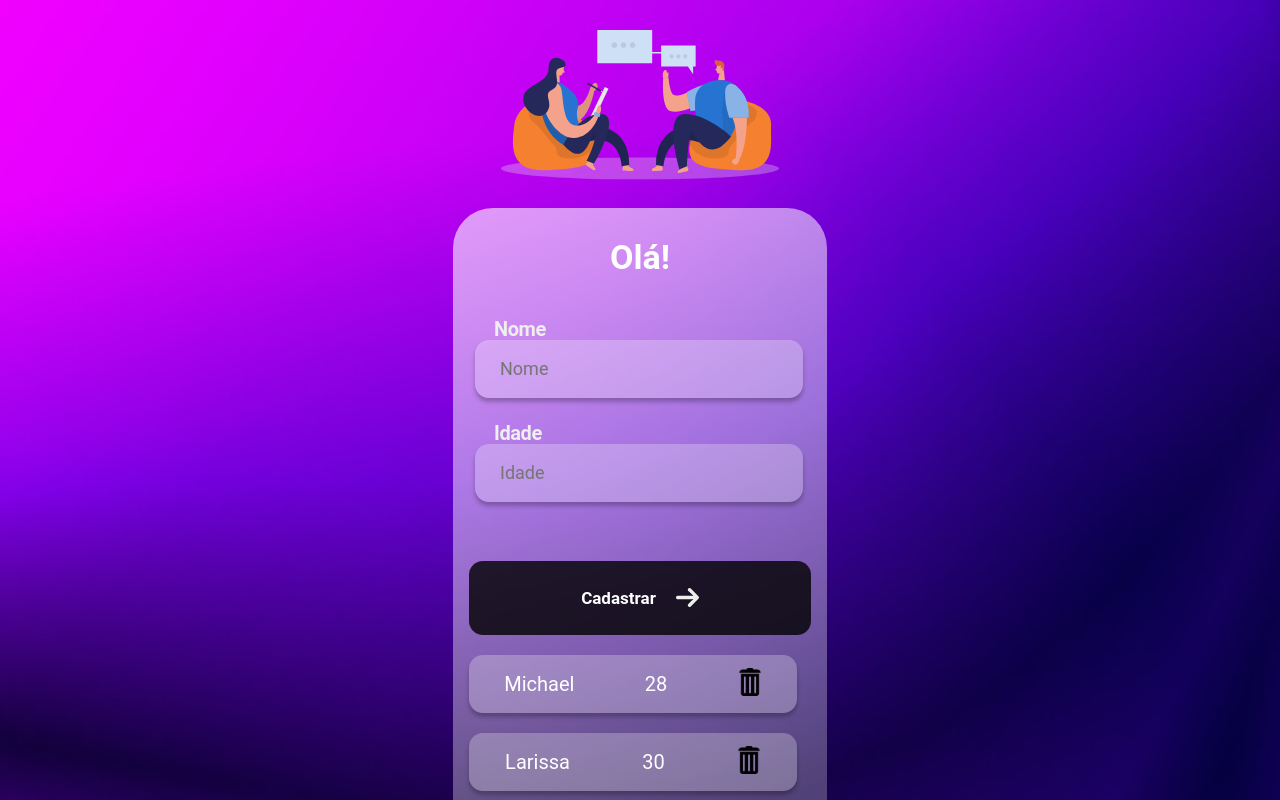
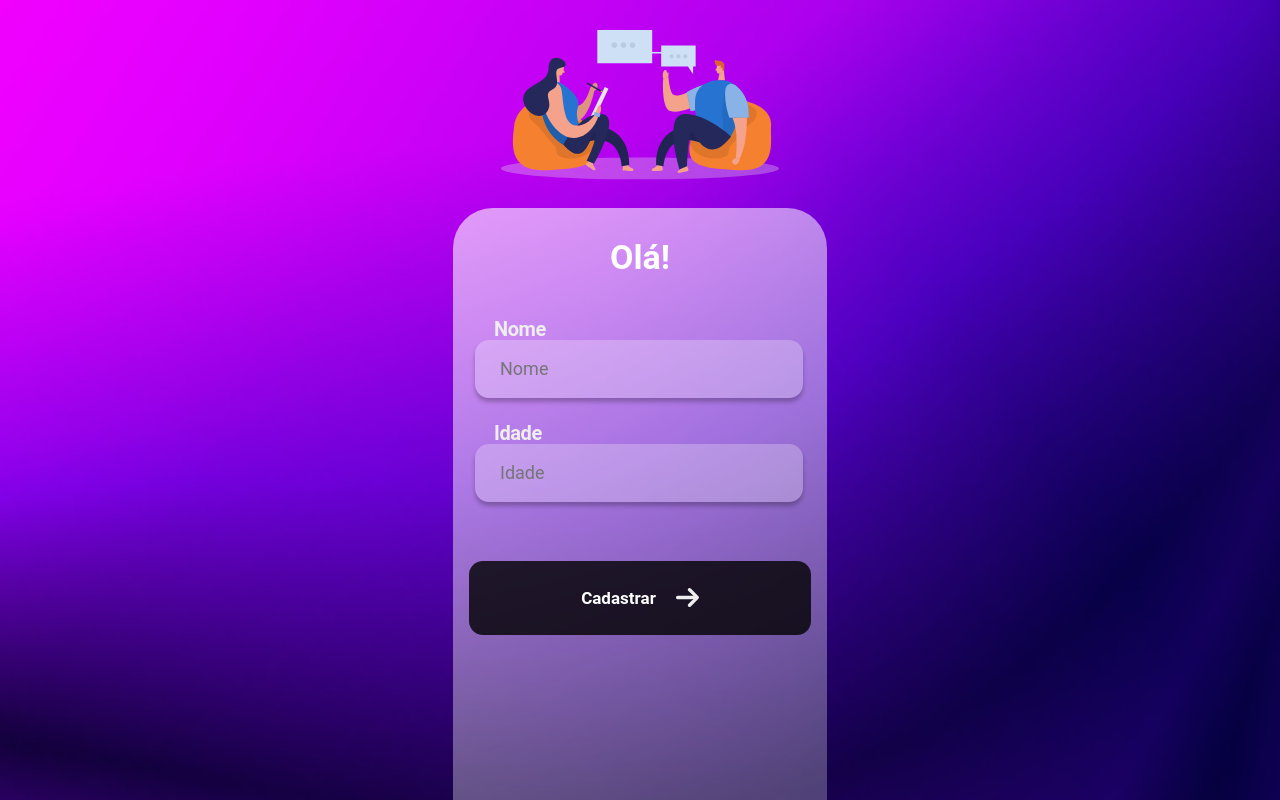
Before and after one commit to Michaelhenri/first-project-react, a React (Create React App) app: page / in a window 1280 px wide. Shown: the top 800 px of the page. Built offline with nearby package versions, Linux system fonts and the light colour scheme; the HTML template or start-up script is replaced by a standard one.

Commit message:
Pegando valores dos inputs

```diff
--- a/src/App.js
+++ b/src/App.js
@@ -1,4 +1,4 @@
-import React from 'react'
+import React, {useState} from 'react'
 
 import People from './assets/people.svg'
 import Arrow from './assets/arrow.svg'
@@ -7,10 +7,21 @@ import Trash from './assets/trash.svg'
 import { Container, Image, ContainerItens, H1, InputLabel, Input, Button, User } from './styles'
 
 const App = () => {
-  const users = [
-    { id: Math.random(), name: 'Michael', age: 28 },
-    { id: Math.random(), name: 'Larissa', age: 30 }
-  ];
+  const [users, setUsers] = useState([]);
+  const [name, setName] = useState();
+  const [age, setAge] = useState();
+
+  function addNewUser(){
+    setUsers([{id: Math.random(), name, age}])
+  }
+
+  function changeInputName(event){
+    setName(event.target.value)
+  }
+
+  function changeInputAge(event){
+    setAge(event.target.value)
+  }
 
   return (
     <Container>
@@ -19,12 +30,12 @@ const App = () => {
         <H1>Olá!</H1>
 
         <InputLabel>Nome</InputLabel>
-        <Input placeholder='Nome' />
+        <Input onChange={changeInputName} placeholder='Nome' />
 
         <InputLabel>Idade</InputLabel>
-        <Input placeholder='Idade' />
+        <Input onChange={changeInputAge} placeholder='Idade' />
 
-        <Button>
+        <Button onClick={addNewUser}>
           Cadastrar <img alt='img-seta' src={Arrow} />
         </Button>
 
```
